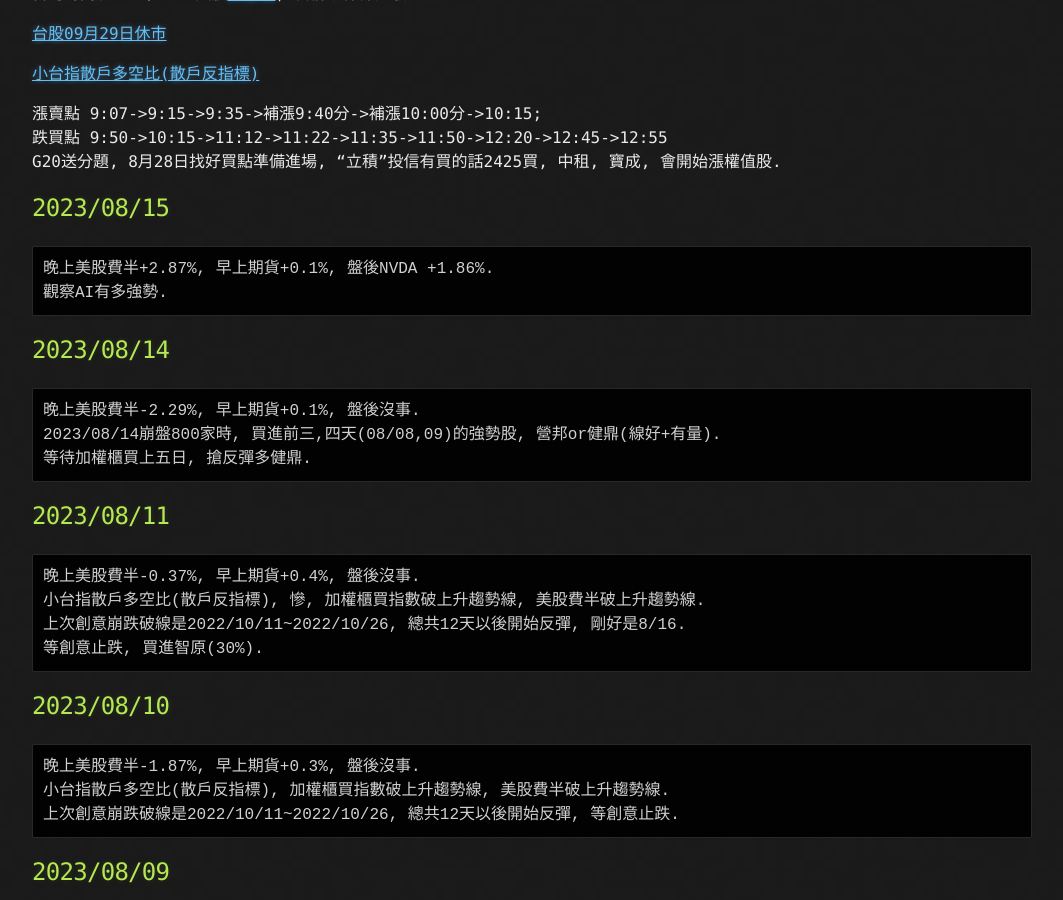
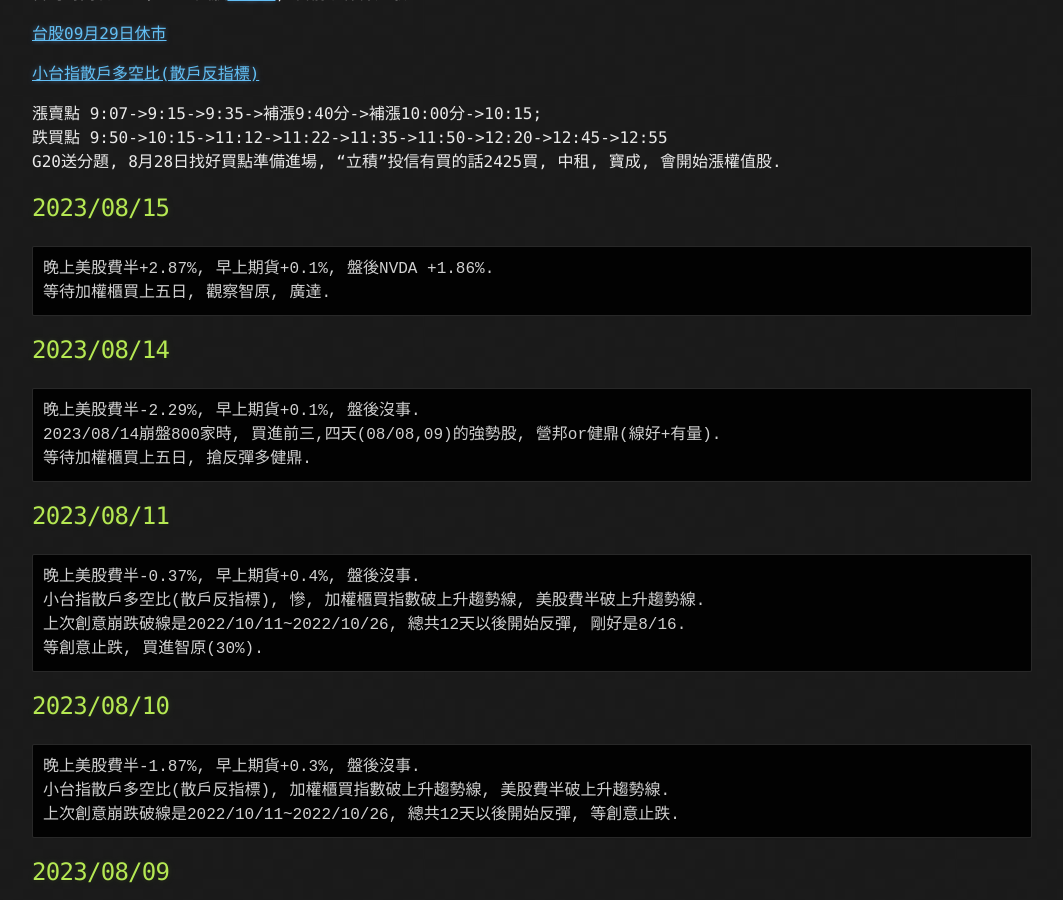
Before and after one commit to lepg5487/Stock_God, a Jekyll site: the page built from index.md, in a window 1280 px wide and 900 px high, scrolled down 436 px. Shown: the whole window, without its empty margins (108-1171 px from the left). Built offline with Jekyll 4.4.1, drawn with Linux system fonts in a browser that asks for light colours; our own code applies the rules of GitHub Pages for plain Markdown files.

Commit message:
Update index.md

````diff
--- a/index.md
+++ b/index.md
@@ -23,7 +23,7 @@ G20送分題, 8月28日找好買點準備進場, "立積"投信有買的話2425
 ## 2023/08/15
 ```
 晚上美股費半+2.87%, 早上期貨+0.1%, 盤後NVDA +1.86%.
-觀察AI有多強勢.
+等待加權櫃買上五日, 觀察智原, 廣達.
 ```
 
 ## 2023/08/14
````
